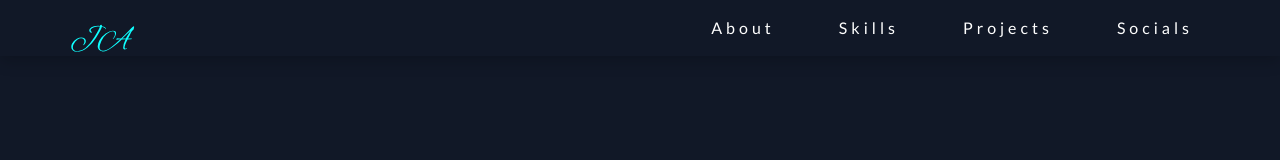
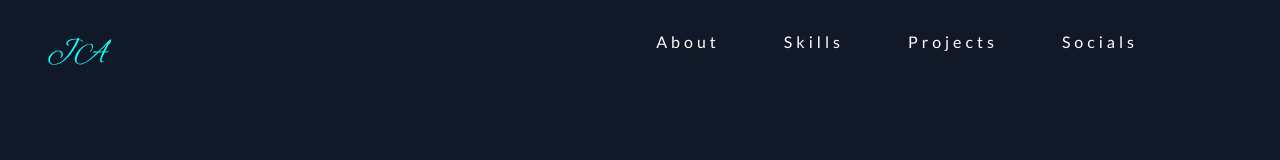
Before and after one commit to jamesAlhassan/Portfolio_website, a plain HTML site: page index.html in a window 1280 px wide. Drawn offline with Linux system fonts and the light colour scheme.

Commit message:
Update styles.css

```diff
--- a/css/styles.css
+++ b/css/styles.css
@@ -135,7 +135,6 @@ Navbar
   top: 0;
   left: 0;
   width: 100%;
-  box-shadow: var(--dark-shadow);
   z-index: 2;
 }
 .nav-icons {
@@ -144,7 +143,7 @@ Navbar
 .nav-center {
   width: 100%;
   max-width: 1170px;
-  margin: 0 auto;
+  /* margin: 0 auto; */
 }
 .nav-header {
   display: flex;
@@ -162,6 +161,7 @@ Navbar
 }
 .nav-toggle:hover {
   transform: scale(1.2);
+  color: var(--clr-gold);
 }
 .nav-link {
   display: block;
@@ -201,6 +201,6 @@ Navbar
     display: flex;
   }
   .nav-header {
-    padding: 0 0;
+    /* padding: 0 0; */
   }
 }
```
